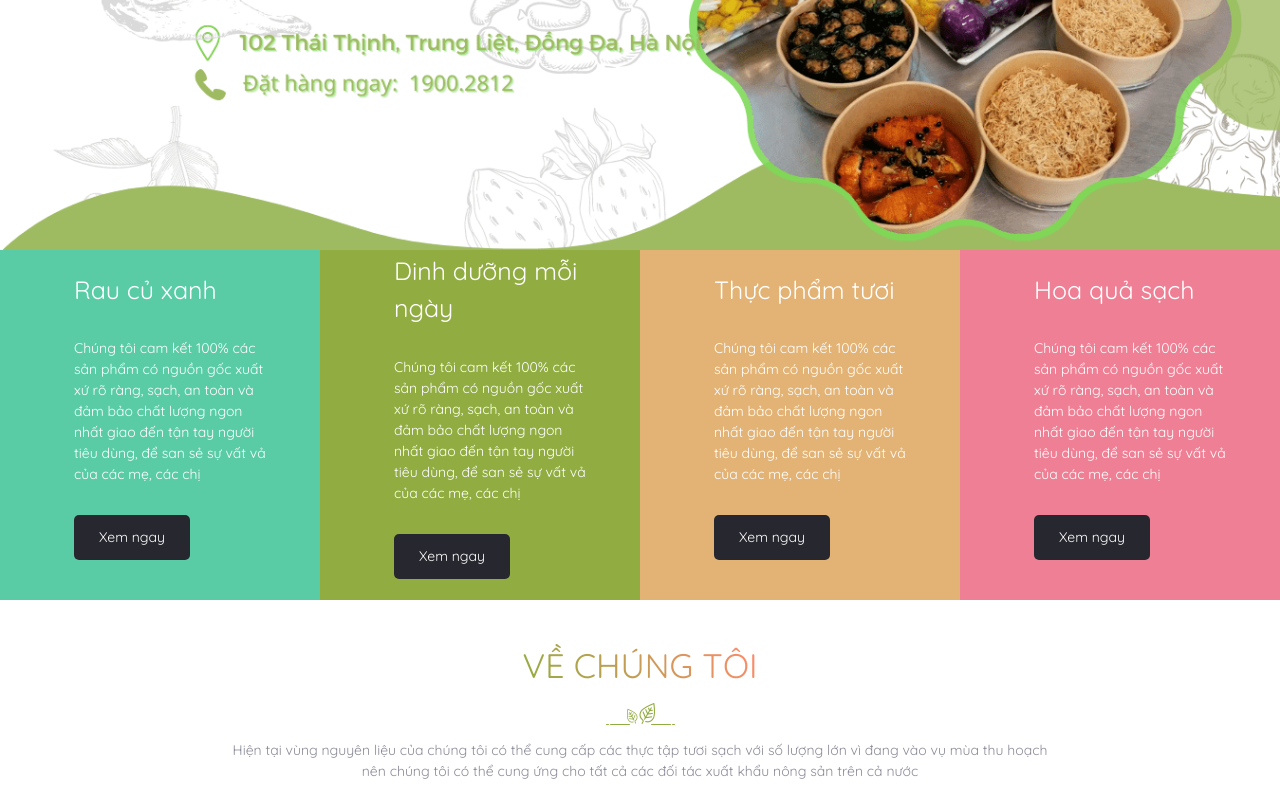
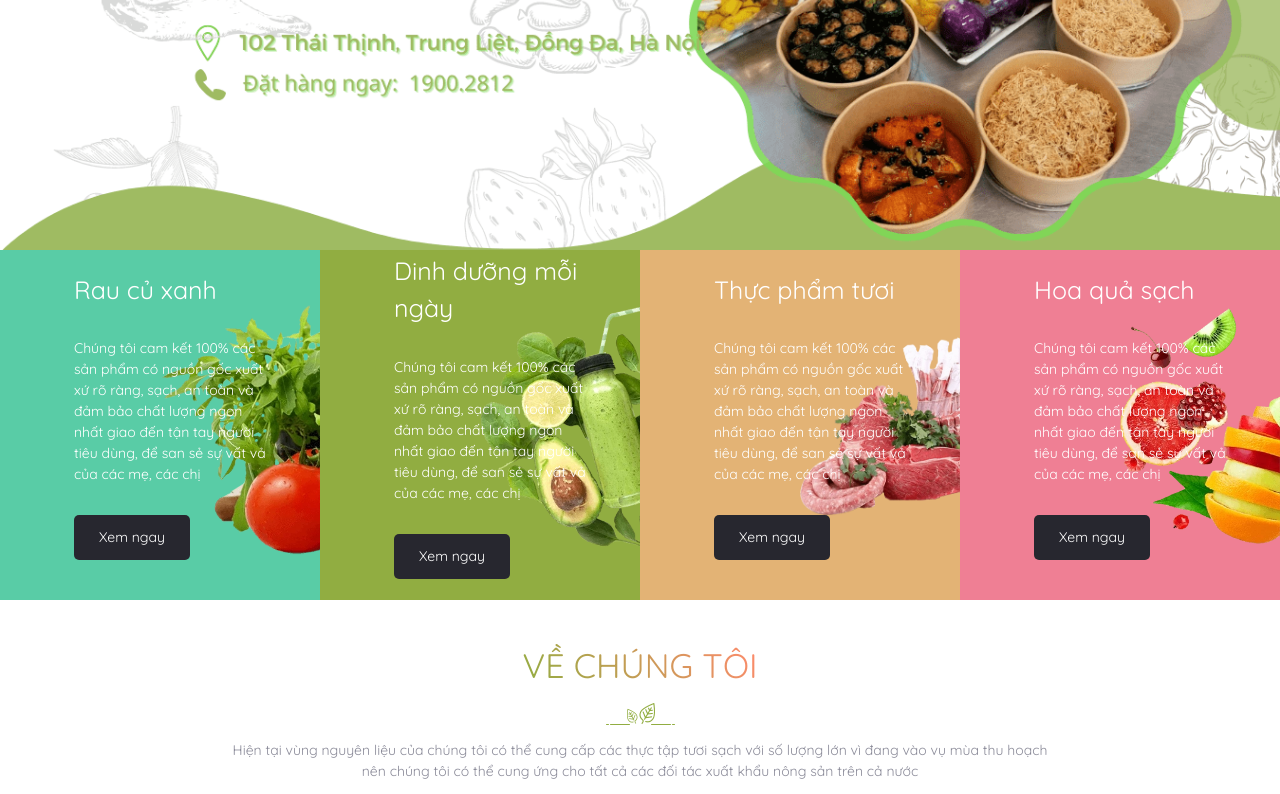
Before and after one commit to anh279/Thuc-Pham-Sach-Nhanh, a plain HTML site: page index.html in a window 1280 px wide. Shown: the part 436-1230 px from the top of the page. Drawn offline with Linux system fonts and the light colour scheme.

Commit message:
Hoàn thành trang chủ

```diff
--- a/index.html
+++ b/index.html
@@ -118,7 +118,7 @@
                 </a>
             </div>
             <div class="list-fruit">
-                    <div class="item nth-1" style="background-image: url(/TrangChu/assets/img/food1.png);">
+                    <div class="item nth-1" style="background-image: url(./assets/img/food1.png);">
                         <div class="wrap-info">
                             <div class="info">
                                 <h3 class="title">Rau củ xanh</h3>
@@ -127,7 +127,7 @@
                             </div>
                         </div>
                     </div>
-                    <div class="item nth-2"  style="background-image: url(/TrangChu/assets/img/food2.png);">
+                    <div class="item nth-2"  style="background-image: url(./assets/img/food2.png);">
                         <div class="wrap-info">
                             <div class="info">
                                 <h3 class="title">Dinh dưỡng mỗi ngày</h3>
@@ -136,7 +136,7 @@
                             </div>
                         </div>
                     </div>
-                    <div class="item nth-3"  style="background-image: url(/TrangChu/assets/img/food3.png);">
+                    <div class="item nth-3"  style="background-image: url(./assets/img/food3.png);">
                         <div class="wrap-info">
                             <div class="info">
                                 <h3 class="title">Thực phẩm tươi</h3>
@@ -145,7 +145,7 @@
                             </div>
                         </div>
                     </div>
-                    <div class="item nth-4"  style="background-image: url(/TrangChu/assets/img/food4.png);">
+                    <div class="item nth-4"  style="background-image: url(./assets/img/food4.png);">
                         <div class="wrap-info">
                             <div class="info">
                                 <h3 class="title">Hoa quả sạch</h3>
```
